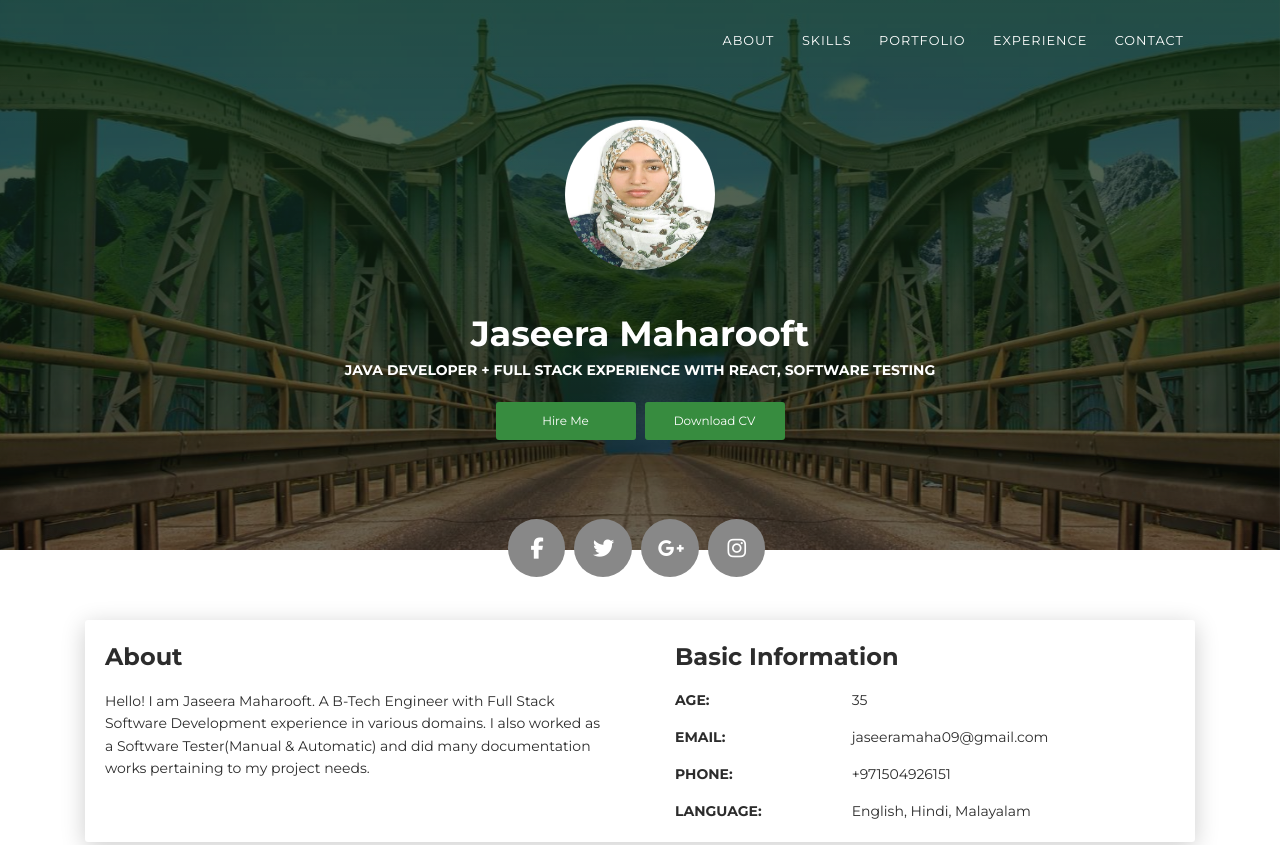
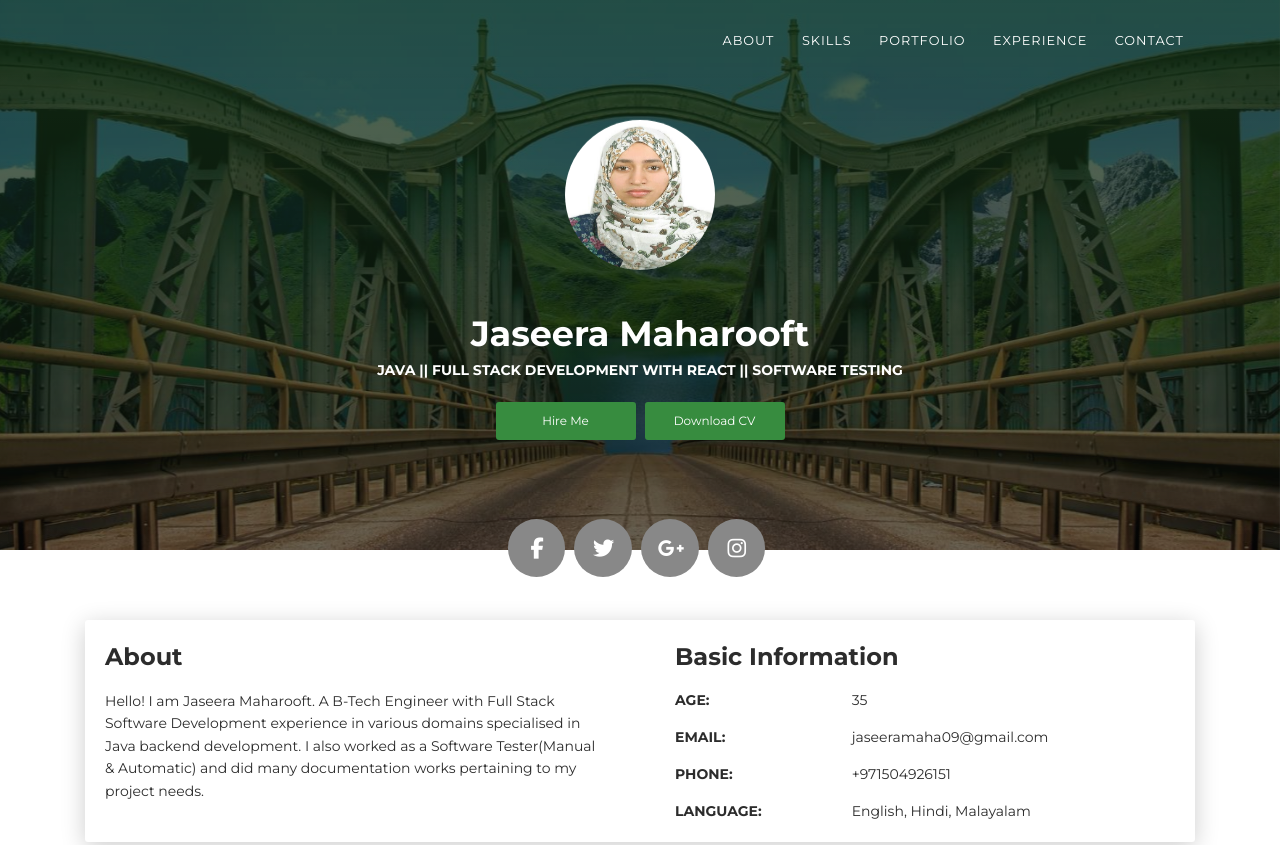
Before and after one commit to Jaseera/jaseera.github.io, a plain HTML site: page index.html in a window 1280 px wide. Shown: the top 845 px of the page. Drawn offline with Linux system fonts and the light colour scheme.

```diff
--- a/index.html
+++ b/index.html
@@ -39,7 +39,7 @@
         <div class="content-center">
           <div class="cc-profile-image"><a href="#"><img src="images/jaseera.jpg" alt="Image"/></a></div>
           <div class="h2 title">Jaseera Maharooft</div>
-          <p class="category text-white">Java Developer + Full Stack Experience with React, Software Testing</p><a class="btn btn-primary smooth-scroll mr-2" href="#contact" data-aos="zoom-in" data-aos-anchor="data-aos-anchor">Hire Me</a><a class="btn btn-primary" href="jaseeraCV.pdf" download="" data-aos="zoom-in" data-aos-anchor="data-aos-anchor">Download CV</a>
+          <p class="category text-white">Java || Full Stack development with React || Software Testing</p><a class="btn btn-primary smooth-scroll mr-2" href="#contact" data-aos="zoom-in" data-aos-anchor="data-aos-anchor">Hire Me</a><a class="btn btn-primary" href="jaseeraCV.pdf" download="" data-aos="zoom-in" data-aos-anchor="data-aos-anchor">Download CV</a>
         </div>
       </div>
       <div class="section">
@@ -57,7 +57,7 @@
         <div class="col-lg-6 col-md-12">
           <div class="card-body">
             <div class="h4 mt-0 title">About</div>
-            <p>Hello! I am Jaseera Maharooft. A B-Tech Engineer with Full Stack Software Development experience in various domains. I also worked as a Software Tester(Manual & Automatic) and did many documentation works pertaining to my project needs.</p>
+            <p>Hello! I am Jaseera Maharooft. A B-Tech Engineer with Full Stack Software Development experience in various domains specialised in Java backend development. I also worked as a Software Tester(Manual & Automatic) and did many documentation works pertaining to my project needs.</p>
           </div>
         </div>
         <div class="col-lg-6 col-md-12">
@@ -252,7 +252,7 @@
           <div class="card-body">
             <div class="h5">Software Engineer</div>
             <p>
-              Working as a Java Backend developer by involving in the development of Rest API services for the internal web applications
+              Working as a Java Backend developer by involving in the development of Rest API services for the internal web applications.
               Actively doing unit testing using Junit and end-to-end testing (manual).
               </p>
           </div>
```
Also changed, not shown: 2 other files.
